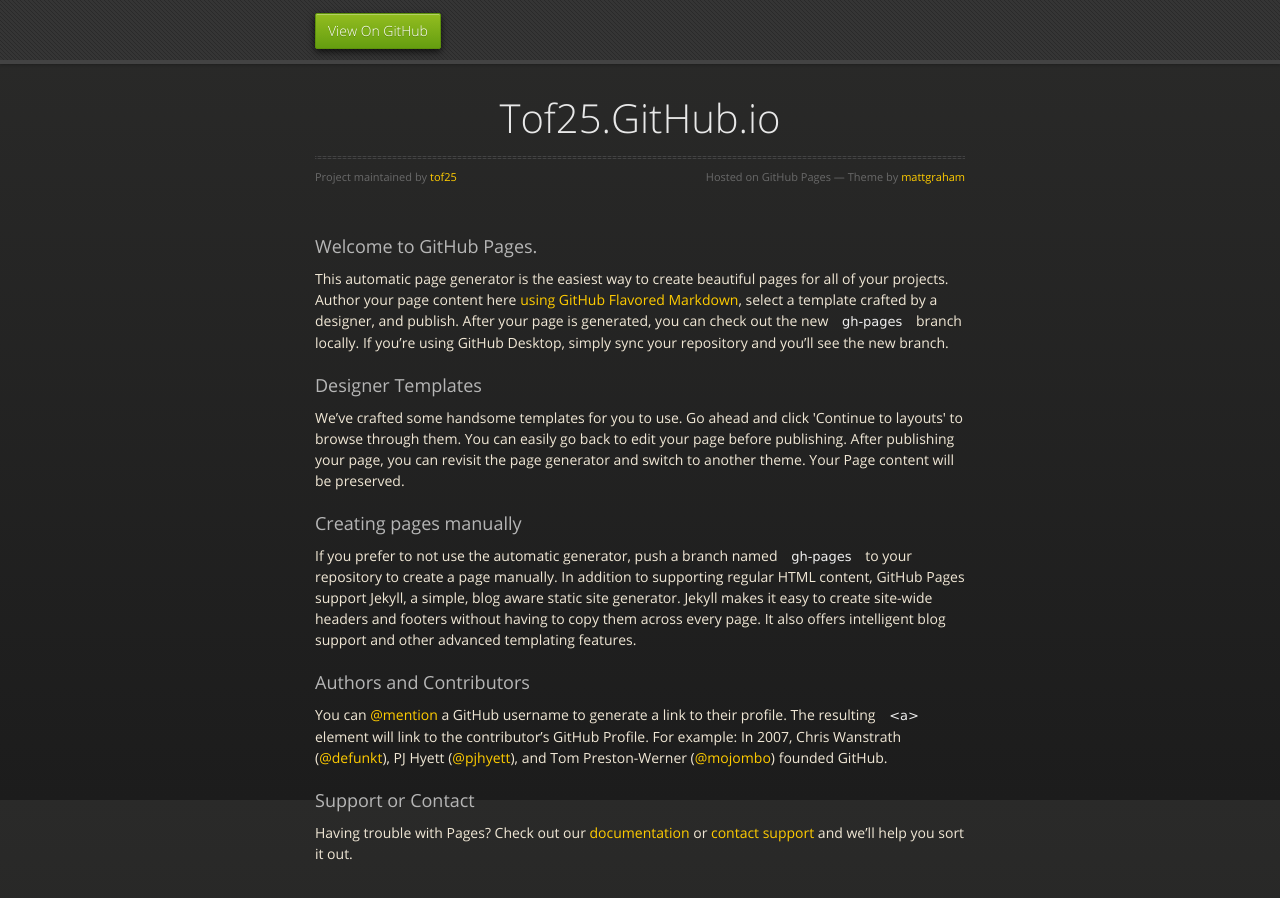
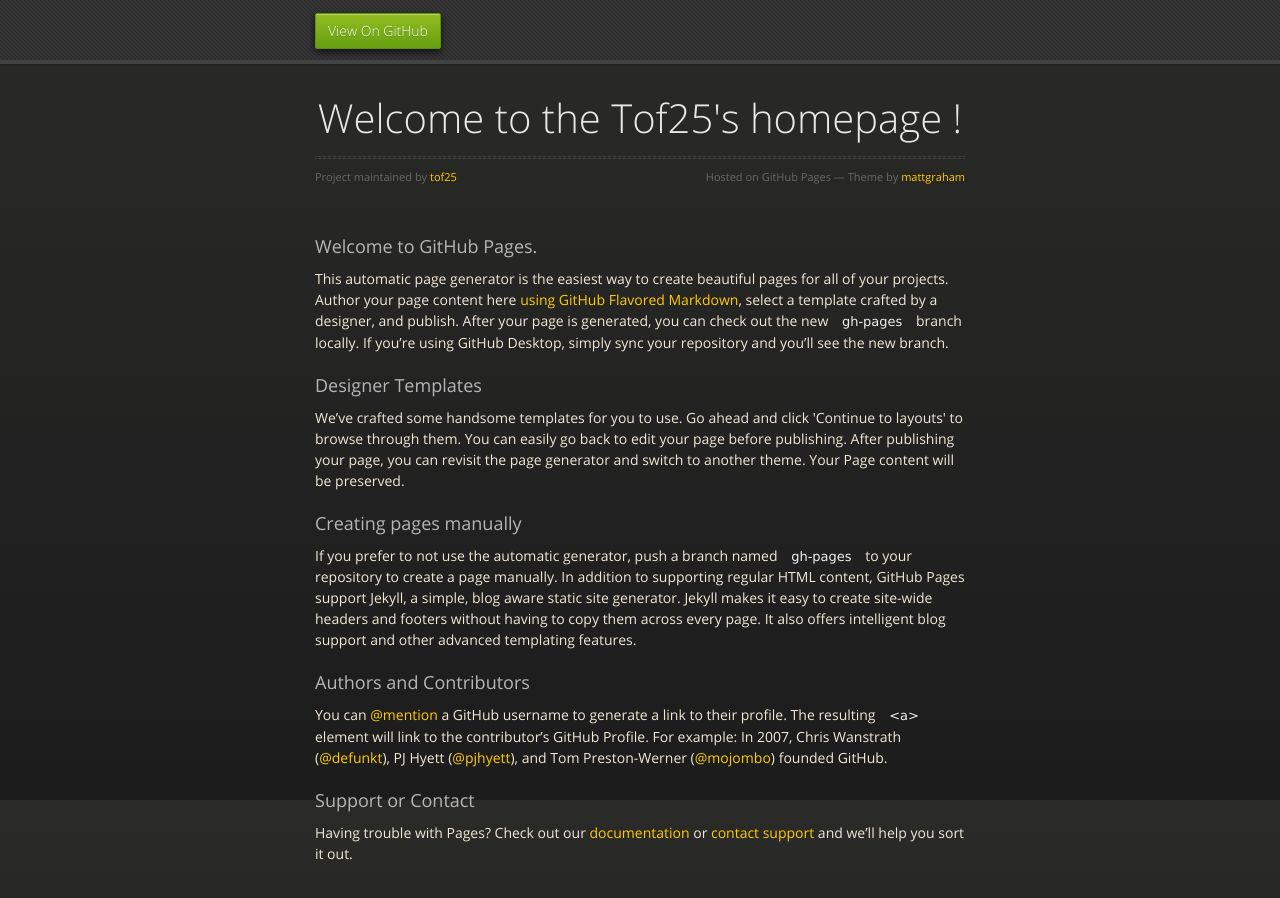
Before and after one commit to tof25/tof25.github.io, a plain HTML site: page index.html in a window 1280 px wide. Drawn offline with nearby package versions, Linux system fonts and the light colour scheme.

Commit message:
Update index.html

```diff
--- a/index.html
+++ b/index.html
@@ -28,7 +28,7 @@
 
       <section>
         <div id="title">
-          <h1>Tof25.GitHub.io</h1>
+          <h1>Welcome to the Tof25's homepage !</h1>
           <p></p>
           <hr>
           <span class="credits left">Project maintained by <a href="https://github.com/tof25">tof25</a></span>
```
